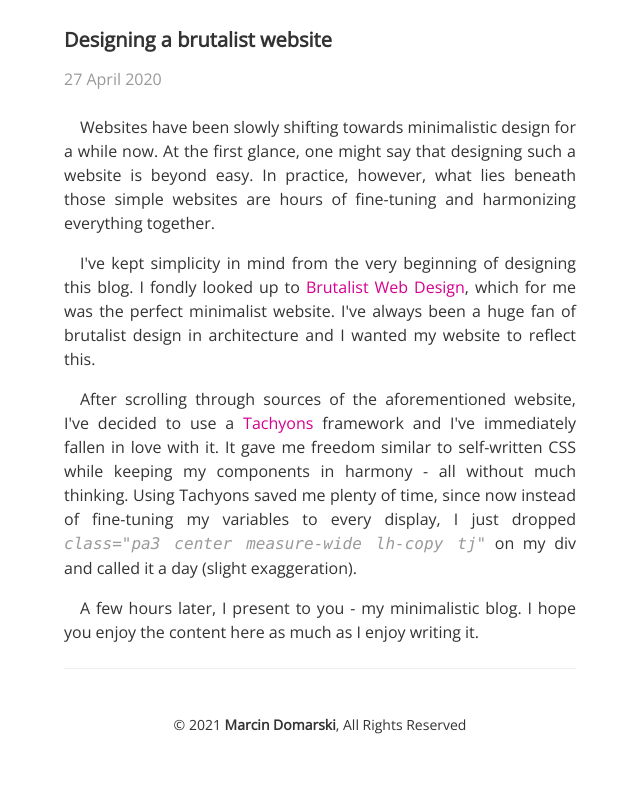
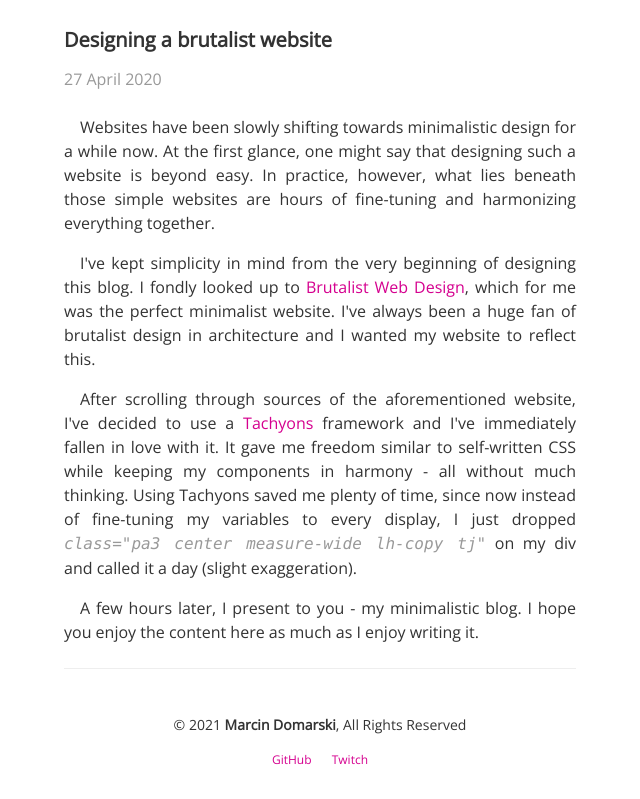
Before and after one commit to drmaruoo/drmaruoo.github.io, a plain HTML site: page index.html in a window 1280 px wide. Shown: the part 220-1019 px from the top of the page, without its empty margins (320-960 px from the left). Before the commit the page ends 985 px from the top, so only its background shows below. Drawn offline with nearby package versions, Linux system fonts and the light colour scheme.

Commit message:
Update index.html

```diff
--- a/index.html
+++ b/index.html
@@ -41,6 +41,10 @@
 
     <footer class="pv4 ph3 ph5-m ph6-l">
         <small class="f6 db tc">© 2021 <b class="">Marcin Domarski</b>, All Rights Reserved</small>
+        <div class="tc mt3">
+            <a title="GitHub" class="f7 dib ph2 dark-pink link dim" href="https://github.com/drmaruoo">GitHub</a>
+            <a title="Twitch" class="f7 dib ph2 dark-pink link dim" href="https://www.twitch.tv/domartechtips">Twitch</a>
+        </div>
     </footer>
 
 </body>
```
